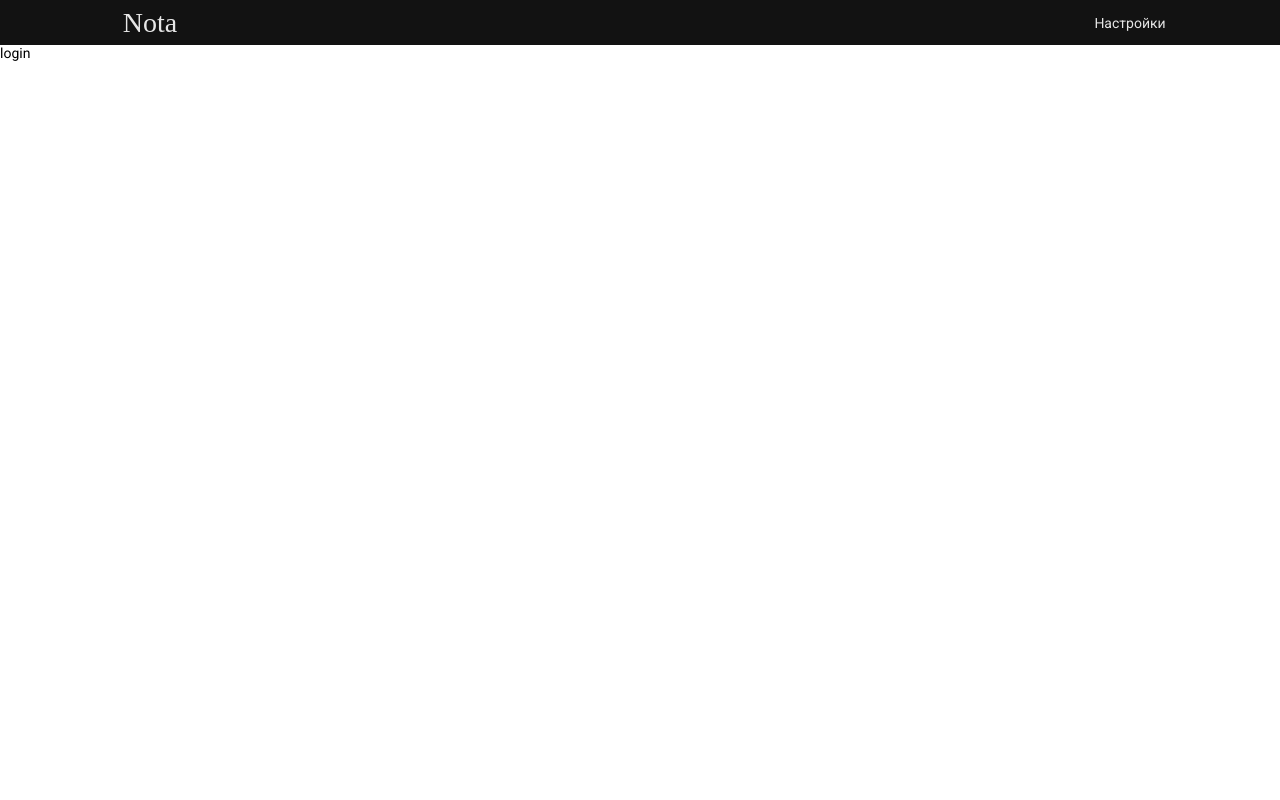
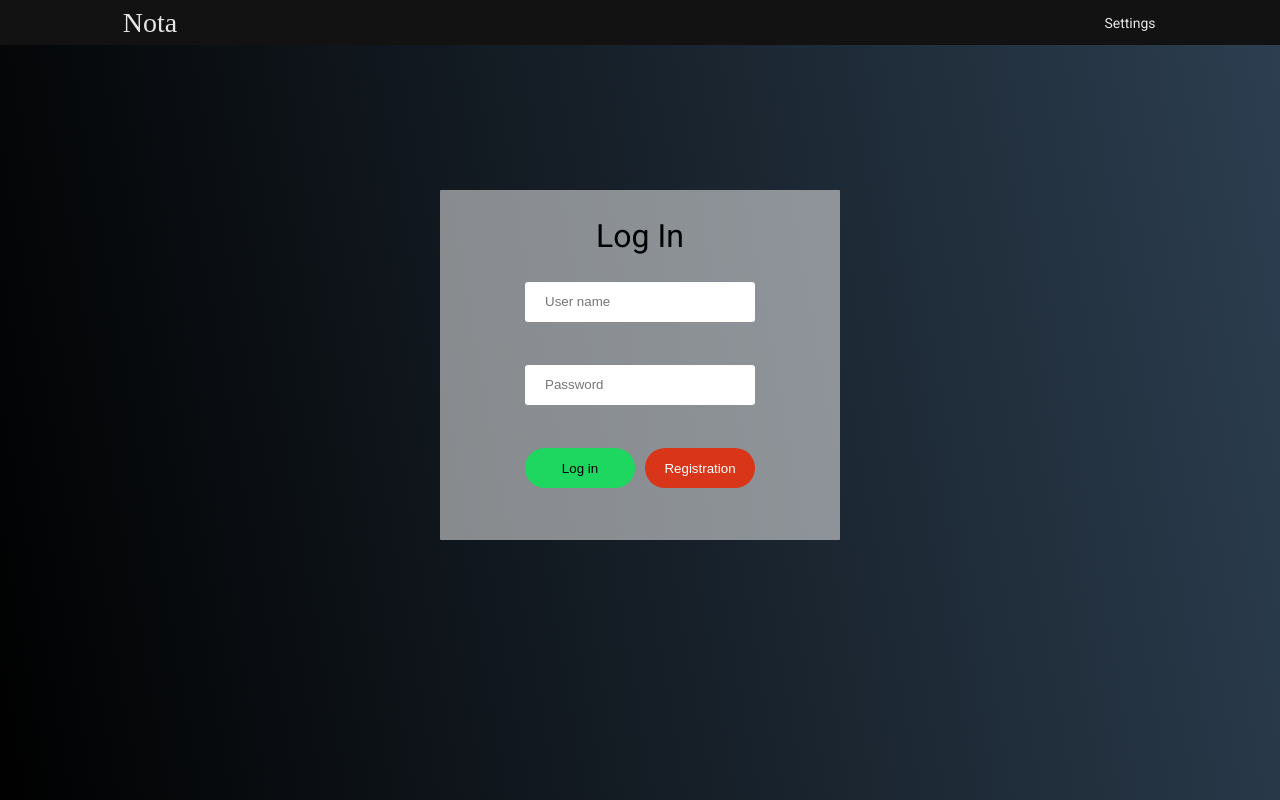
Before and after one commit to Bum-warrior/nota-frontend, a React (Create React App) app: page /login in a window 1280 px wide. Built offline with nearby package versions, Linux system fonts and the light colour scheme; a web font is replaced by a local one.

Commit message:
added login / register page

```diff
--- a/src/App.tsx
+++ b/src/App.tsx
@@ -1,8 +1,8 @@
-import React from 'react';
+import React, {useEffect, useState, useContext} from 'react';
 
 import logo from './logo.svg';
 import './scss/App.scss';
-import { BrowserRouter, NavLink, Route, Routes} from 'react-router-dom';
+import { BrowserRouter, useNavigate, Navigate, NavLink, Route,  Routes} from 'react-router-dom';
 
 import NotesPage from './components/pages/NotesPage';
 import TimerPage from './components/pages/TimerPage';
@@ -11,8 +11,31 @@ import ModalWindow from './components/modal/ModalWindow';
 import LoginPage from './components/pages/LoginPage';
 import RegisterPage from './components/pages/RegisterPage';
 
+
+interface AuthContextType{
+  authStatus: any,
+  login: (login : String, password : String) => void,
+  logout: () => void,
+}
+
 function App() {
   document.title="Nota";
+  const [isAuth, setisAuth] = useState(false)
+  let authCtx : AuthContextType = {
+    authStatus: isAuth,
+    login: () => {
+
+    },
+    logout: () => {
+      document.cookie = '';
+      setisAuth(false);
+    },
+  }
+  const AuthContext = React.createContext(authCtx)
+  useEffect(() =>{
+    console.log(document.cookie)
+  })
+
 
   return (
     <BrowserRouter>
@@ -26,12 +49,14 @@ function App() {
             </div>
             <div className='nav-btn'>
               <div className='nav-profile'>
-                <div>Настройки</div>
+                <div>Settings</div>
               </div>
             </div>
           </div>
         </div>
+        {
 
+        }
         <Routes>
           <Route path={'/'}
           element={<NotesPage/>}/>
--- a/src/components/pages/LoginPage.tsx
+++ b/src/components/pages/LoginPage.tsx
@@ -1,12 +1,35 @@
 import * as React from 'react';
+import {useNavigate} from 'react-router-dom'
 
 interface LoginPageProps {
 
 }
 
 const LoginPage: React.FunctionComponent<LoginPageProps> = () => {
-    return ( <div>
-        login
+    const navigate = useNavigate();
+    return ( <div className='login-page-main'>
+        <div className='login-page-container'>
+            <div className='login-page-title'>
+                <span>Log In</span>
+            </div>
+            <div className="login-page-body">
+                <form className='login-page-form'>
+                    <div className="login-page-block">
+                        <input placeholder='User name'/>
+                    </div>
+                    <div className="login-page-block">
+                        <input placeholder='Password' type={'password'}/>
+                    </div>
+                    <div className="login-page-footer">
+                        <button>Log in</button>
+                        <button onClick={(e) => {
+                            e.preventDefault();
+                            navigate('/register');
+                        }}>Registration</button>
+                    </div>
+                </form>
+            </div>
+        </div>
     </div> );
 }
 
--- /dev/null
+++ b/src/components/pages/LoginPageStyle.scss
@@ -0,0 +1,113 @@
+.login-page-main{
+    width: 100%;
+    height: 100%;
+    // background-color: #FF3CAC;
+    // background-image: linear-gradient(225deg, #FF3CAC 0%, #784BA0 50%, #2B86C5 100%);
+    background-image: linear-gradient(260deg, #2C3E50 0%, #000000 100%);
+
+    position: relative;
+
+    .login-page-container{
+        width: 400px;
+        height: 350px;
+        border-radius: 1px;
+
+        background-color: rgba(255,255,255,0.5);
+        position: absolute;
+        top: 40%;
+        left: 50%;
+        transform: translate(-50%, -50%);
+        .login-page-title{
+            height: 70px;
+            width: 100%;
+            position: relative;
+
+            span{
+                font-size: 32px;
+                width: fit-content;
+                position: absolute;
+                top: 65%;
+                left: 50%;
+                transform: translate(-50%, -50%);
+            }
+        }
+
+        .login-page-body{
+            width: 100%;
+            height: 280px;
+            .login-page-form{
+                width: 100%;
+                height: 100%;
+                position: relative;
+                display: flex;
+                flex-direction: column;
+                justify-content: space-around;
+
+                .login-page-block{
+                    margin: 0 auto;
+                    *{
+                        display: block;
+                    }
+
+                    input{
+                        height: 40px;
+                        width: 210px;
+                        border: 0px solid black;
+                        border-radius: 3px;
+                        padding-left: 20px;
+                        &:focus{
+                            outline: none;
+                        }
+                    }
+                }
+
+                .login-page-footer{
+                    width: 60%;
+                    height: 70px;
+                    margin: 0 auto;
+                    display: flex;
+                    justify-content: space-around;
+
+                    button{
+                        height: 40px;
+                        border: 0px;
+                        border-radius: 20px;
+                        width: 110px;
+                        &:hover{
+                            cursor: pointer;
+                        }
+                        &:first-of-type{
+                            background-color: var(--positive);
+                            transition: box-shadow 0.3s ease-in-out;
+                            box-shadow: rgba(30, 215, 96, 0.6) 0px 0px 0px 0px;
+                            &:hover{
+
+                                box-shadow: rgba(30, 215, 96, 0.6) 0px 7px 20px 0px;
+                            }
+                        }
+                        &:last-of-type{
+                            background-color: rgb(216, 53, 25);
+                            color: #ffffff;
+                            transition: box-shadow 0.3s ease-in-out;
+                            box-shadow: rgba(233, 20, 41, 0.6) 0px 0px 0px 0px;
+                            &:hover{
+
+                                box-shadow: rgba(233, 20, 41, 0.6) 0px 7px 20px 0px;
+                            }
+                        }
+                    }
+                    button.login-page-login{
+                        background-color: var(--announcement);
+                        color: #ffffff;
+                        transition: box-shadow 0.3s ease-in-out;
+                        box-shadow: rgba(13, 114, 234, 0.6) 0px 0px 0px 0px;
+                        &:hover{
+
+                            box-shadow: rgba(13, 114, 234, 0.6) 0px 7px 20px 0px;
+                        }
+                    }
+                }
+            }
+        }
+    }
+}
--- a/src/components/pages/RegisterPage.tsx
+++ b/src/components/pages/RegisterPage.tsx
@@ -1,13 +1,36 @@
 import * as React from 'react';
+import {useNavigate} from 'react-router-dom'
 
 interface RegisterPageProps {
 
 }
 
 const RegisterPage: React.FunctionComponent<RegisterPageProps> = () => {
-    return ( <div>
-        register
-    </div> );
+    const navigate = useNavigate();
+    return ( <div className='login-page-main'>
+    <div className='login-page-container'>
+        <div className='login-page-title'>
+            <span>Create account</span>
+        </div>
+        <div className="login-page-body">
+            <form className='login-page-form'>
+                <div className="login-page-block">
+                    <input placeholder='User name'/>
+                </div>
+                <div className="login-page-block">
+                    <input placeholder='Password' type={'password'}/>
+                </div>
+                <div className="login-page-footer">
+                    <button>Sign up</button>
+                    <button className='login-page-login' onClick={(e) =>{
+                        e.preventDefault();
+                        navigate('/login');
+                        }}>Log in</button>
+                </div>
+            </form>
+        </div>
+    </div>
+</div> );
 }
 
 export default RegisterPage;
--- a/src/scss/App.scss
+++ b/src/scss/App.scss
@@ -5,6 +5,7 @@
 @import './CtxMenuStyle.scss';
 @import '../components/TextEditor/TextDisplay.scss';
 @import '../components/modal/ModalWindow.scss';
+@import '../components//pages/LoginPageStyle.scss';
 
 @import url('https://fonts.googleapis.com/css2?family=Roboto:wght@100;400&display=swap');
 @import url('https://fonts.googleapis.com/css2?family=Roboto:wght@100;400&family=Vast+Shadow&display=swap');
--- a/src/scss/CtxMenuStyle.scss
+++ b/src/scss/CtxMenuStyle.scss
@@ -6,7 +6,7 @@
     background-color: white;
     //border: 1px solid rgba(226, 226, 226, 0.753);
     min-width: 130px;
-    box-shadow: 2px 2px 2px 1px rgba(0, 0, 0, 0.2);
+    box-shadow: 0 20px 40px 0 rgb(0 0 0 / 30%);
     display: flex;
     justify-content: space-evenly;
 
--- a/src/scss/_variables.scss
+++ b/src/scss/_variables.scss
@@ -17,11 +17,13 @@
     --file-editable-bg: var(--warning);
     --ctx-menu-hover: rgb(194, 194, 194);
     --editor-container: rgb(207, 207, 207);
+    --light-grey: #e3e3e3;
+    --dark-grey: #c8c8c9;
 
-    --negative: #e91429;
-    --warning: #ffa42b;
-    --positive: #1ed760;
-    --announcement: #0d72ea;
+    --negative: rgb(233, 20, 41);
+    --warning: rgb(255, 164, 43);
+    --positive: rgb(30, 215, 96);
+    --announcement: rgb(13, 114, 234);
 
     --filter: invert(98%) sepia(1%) saturate(4584%) hue-rotate(48deg) brightness(125%) contrast(60%);
 }
```
